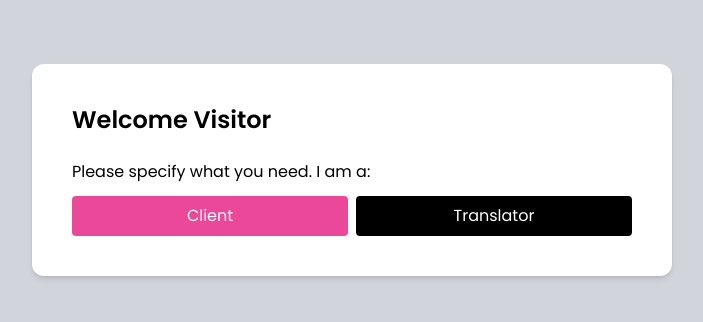
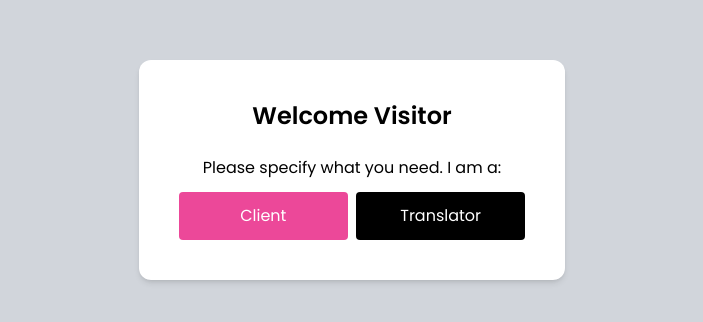
Before and after one commit to Musxeto/linguatrust, a React (Vite) app: page /signup in a window 1280 px wide. Shown: the part 230-552 px from the top of the page, without its empty margins (288-991 px from the left). Built offline with nearby package versions, Linux system fonts and the light colour scheme; no server answers.

Commit message:
rersponsivenness

```diff
--- a/src/components/Auth/SignUpTabs.jsx
+++ b/src/components/Auth/SignUpTabs.jsx
@@ -12,11 +12,16 @@ const SignUpTabs = () => {
   const [email, setEmail] = useState("");
   const [password, setPassword] = useState("");
   const [languages, setLanguages] = useState([]);
-  const navigate = useNavigate()
+  const navigate = useNavigate();
+
   const handleSignUpClient = async (e) => {
     e.preventDefault();
     try {
-      const userCredential = await createUserWithEmailAndPassword(auth, email, password);
+      const userCredential = await createUserWithEmailAndPassword(
+        auth,
+        email,
+        password
+      );
       await addDoc(collection(db, "users"), {
         uid: userCredential.user.uid,
         name,
@@ -24,7 +29,7 @@ const SignUpTabs = () => {
         role: "client",
       });
       toast.success("Client account created!");
-      navigate("/home")
+      navigate("/home");
     } catch (error) {
       toast.error("Sign Up failed: " + error.message);
       console.log(error);
@@ -34,7 +39,11 @@ const SignUpTabs = () => {
   const handleSignUpTranslator = async (e) => {
     e.preventDefault();
     try {
-      const userCredential = await createUserWithEmailAndPassword(auth, email, password);
+      const userCredential = await createUserWithEmailAndPassword(
+        auth,
+        email,
+        password
+      );
       await addDoc(collection(db, "users"), {
         uid: userCredential.user.uid,
         name,
@@ -43,7 +52,7 @@ const SignUpTabs = () => {
         role: "translator",
       });
       toast.success("Translator account created!");
-      navigate("/home")
+      navigate("/home");
     } catch (error) {
       toast.error("Sign Up failed: " + error.message);
       console.log(error);
@@ -53,19 +62,23 @@ const SignUpTabs = () => {
   return (
     <div className="flex items-center justify-center bg-gray-300 h-screen">
       {role === null ? (
-        <div className="bg-white w-2/4 p-10 rounded-xl shadow-md">
-          <h2 className="text-2xl font-semibold mb-6">Welcome Visitor</h2>
-          <p className="mb-3">Please specify what you need. I am a:</p>
-          <div className="flex">
+        <div className="bg-white w-full sm:w-3/4 md:w-1/2 lg:w-1/3 p-6 sm:p-10 rounded-xl shadow-md">
+          <h2 className="text-2xl font-semibold mb-6 text-center">
+            Welcome Visitor
+          </h2>
+          <p className="mb-3 text-center">
+            Please specify what you need. I am a:
+          </p>
+          <div className="flex flex-col sm:flex-row">
             <button
               onClick={() => setRole("client")}
-              className="flex-1 bg-pink-500 hover:bg-pink-400 text-white p-2 rounded mr-2"
+              className="flex-1 bg-pink-500 hover:bg-pink-400 text-white p-3 rounded mb-2 sm:mb-0 sm:mr-2"
             >
               Client
             </button>
             <button
               onClick={() => setRole("translator")}
-              className="flex-1 bg-black hover:bg-gray-800 text-white p-2 rounded"
+              className="flex-1 bg-black hover:bg-gray-800 text-white p-3 rounded"
             >
               Translator
             </button>
@@ -76,9 +89,9 @@ const SignUpTabs = () => {
           onSubmit={
             role === "client" ? handleSignUpClient : handleSignUpTranslator
           }
-          className="bg-white p-6 rounded-lg shadow-md"
+          className="bg-white w-full sm:w-3/4 md:w-1/2 lg:w-1/3 p-6 sm:p-10 rounded-lg shadow-md"
         >
-          <h2 className="text-2xl font-semibold mb-4">
+          <h2 className="text-2xl font-semibold mb-4 text-center">
             Welcome {role.charAt(0).toUpperCase() + role.slice(1)}
           </h2>
           <input
@@ -87,7 +100,7 @@ const SignUpTabs = () => {
             value={name}
             onChange={(e) => setName(e.target.value)}
             required
-            className="mb-4 p-2 border rounded w-full"
+            className="mb-4 p-3 border rounded w-full"
           />
           <input
             type="email"
@@ -95,7 +108,7 @@ const SignUpTabs = () => {
             value={email}
             onChange={(e) => setEmail(e.target.value)}
             required
-            className="mb-4 p-2 border rounded w-full"
+            className="mb-4 p-3 border rounded w-full"
           />
           <input
             type="password"
@@ -103,14 +116,14 @@ const SignUpTabs = () => {
             value={password}
             onChange={(e) => setPassword(e.target.value)}
             required
-            className="mb-4 p-2 border rounded w-full"
+            className="mb-4 p-3 border rounded w-full"
           />
           {role === "translator" && (
             <CreatableSelect
               isMulti
               options={languageOptions}
               onChange={(selectedOptions) =>
-                setLanguages(selectedOptions.map(option => option.value))
+                setLanguages(selectedOptions.map((option) => option.value))
               }
               placeholder="Select Languages"
               className="mb-4"
@@ -118,11 +131,11 @@ const SignUpTabs = () => {
           )}
           <button
             type="submit"
-            className="w-full bg-pink-500 text-white p-2 rounded"
+            className="w-full bg-pink-500 hover:bg-pink-400 text-white p-3 rounded"
           >
             Sign Up
           </button>
-          <p className="mt-4">
+          <p className="mt-4 text-center">
             Already have an account?{" "}
             <a href="/login" className="text-pink-500">
               Log In
```
